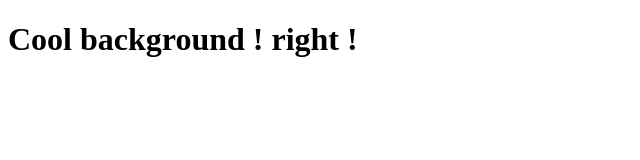
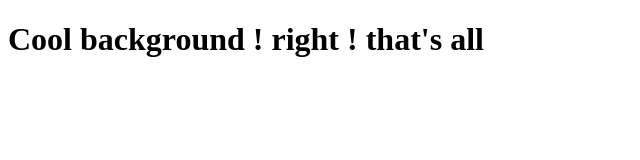
Before and after one commit to BCIs-maniac81/test_github, a plain HTML site: page index.html in a window 1280 px wide. Shown: the whole page, without its empty margins (0-640 px from the left). Drawn offline with Linux system fonts and the light colour scheme.

Commit message:
adding that's all

```diff
--- a/index.html
+++ b/index.html
@@ -6,7 +6,7 @@
 </head>
 
 <body>
-    <h1>Cool background ! right !</h1>
+    <h1>Cool background ! right ! that's all</h1>
 
 </body>
 <script type="text/javascript" src="script.js"></script>
```
